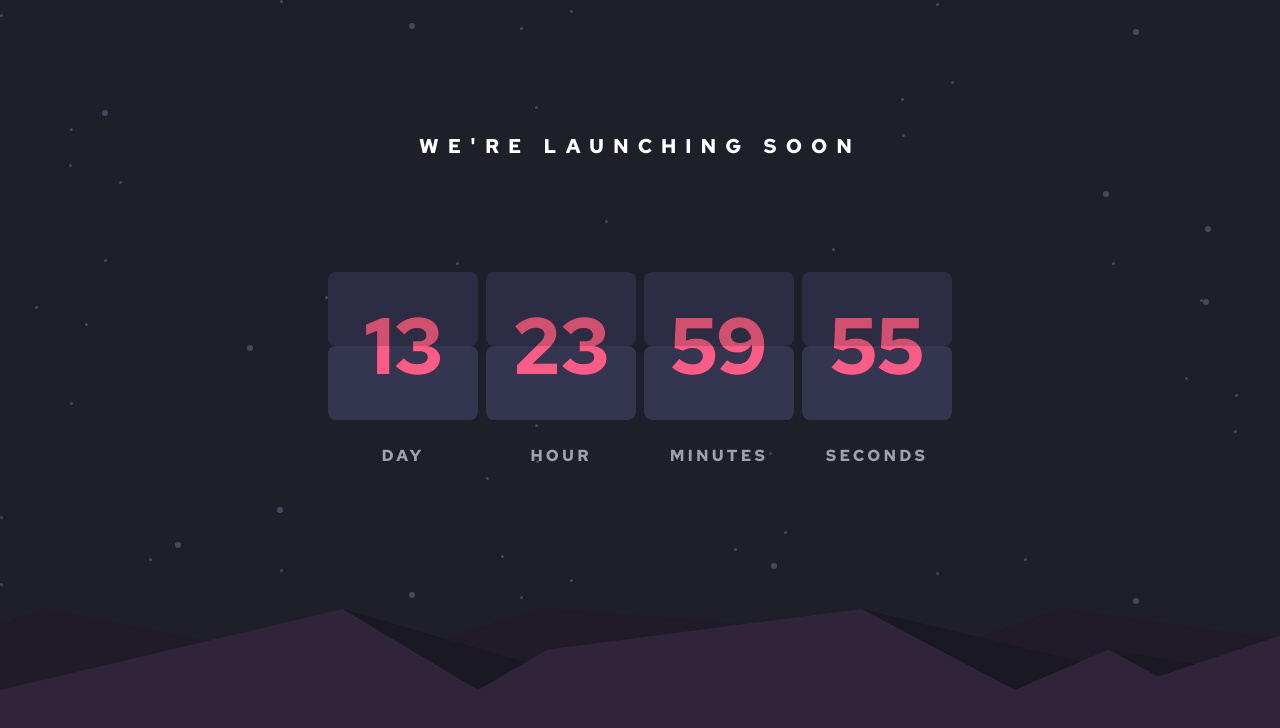
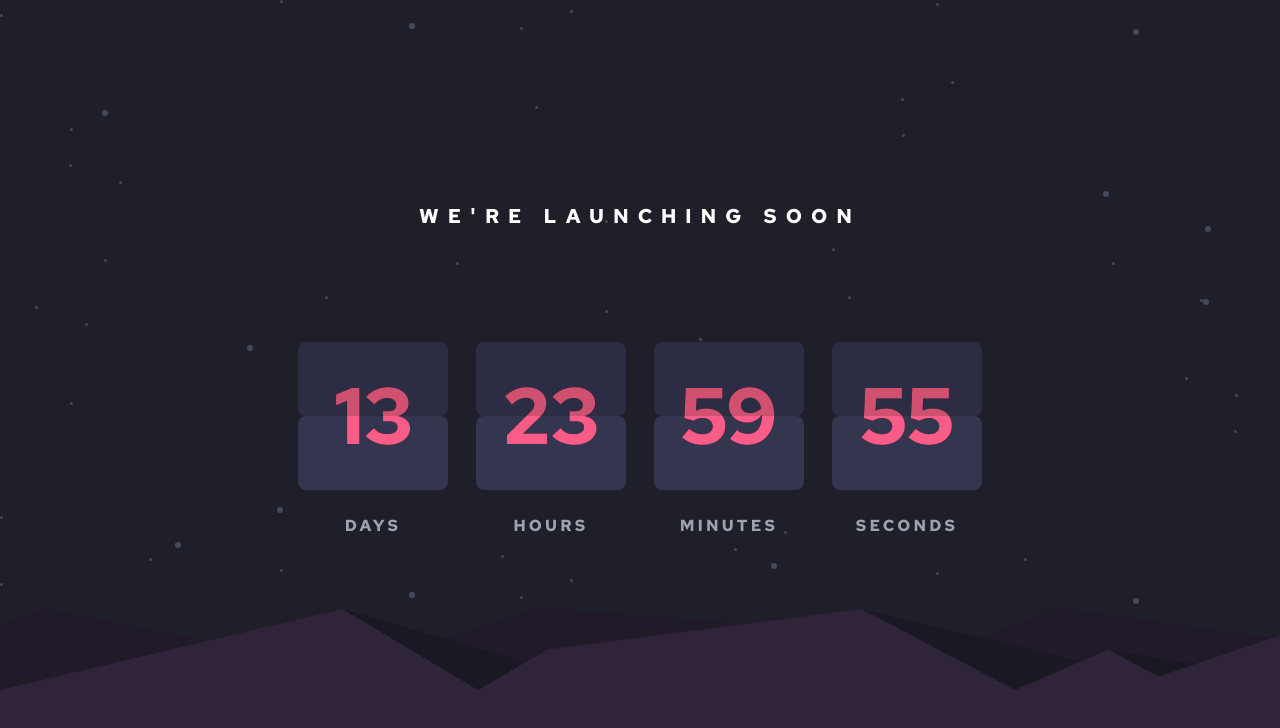
Before and after one commit to betses/launch-countdown-timer, a React (Vite) app: page / in a window 1280 px wide. Shown: the top 728 px of the page. Built offline with nearby package versions, Linux system fonts and the light colour scheme.

Commit message:
Fix styling

```diff
--- a/src/App.jsx
+++ b/src/App.jsx
@@ -13,16 +13,16 @@ function App() {
   return (
     <>
       <div
-        className="h-screen flex flex-col items-center bg-[#1e1f29] py-32 space-y-28"
+        className="h-screen flex flex-col items-center bg-[#1e1f29] py-[12.4rem] space-y-28"
         style={{ backgroundImage: `url(${star})` }}
       >
         <h1 className="text-white text-xl font-bold capitalize tracking-[0.449em] pt-1">
           WE'RE LAUNCHING SOON
         </h1>
 
-        <div className="flex space-x-2">
-          <Timer value={days} name="Day" />
-          <Timer value={hours} name="Hour" />
+        <div className="flex space-x-7">
+          <Timer value={days} name="Days" />
+          <Timer value={hours} name="Hours" />
           <Timer value={minutes} name="Minutes" />
           <Timer value={seconds} name="Seconds" />
         </div>
```
